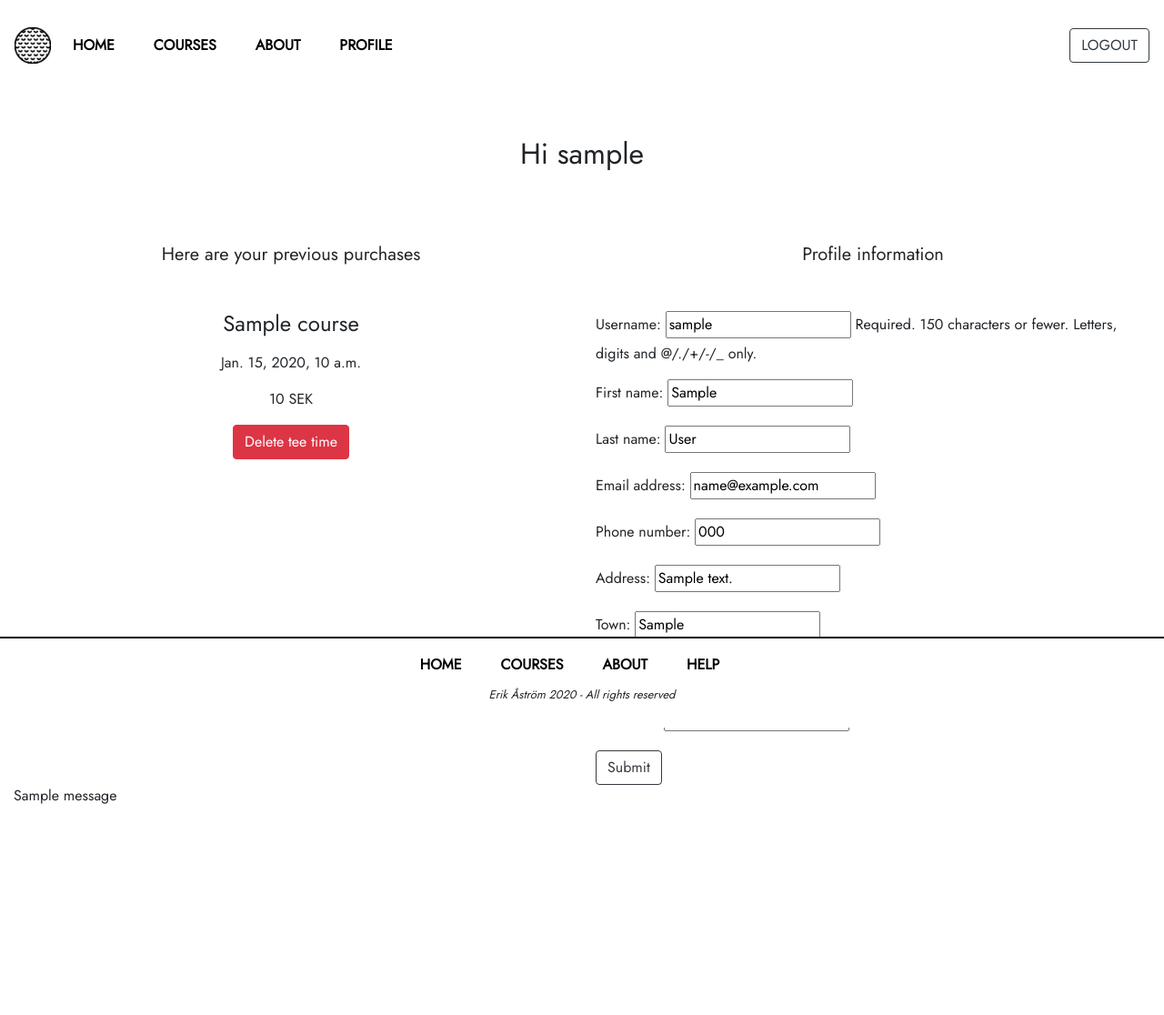
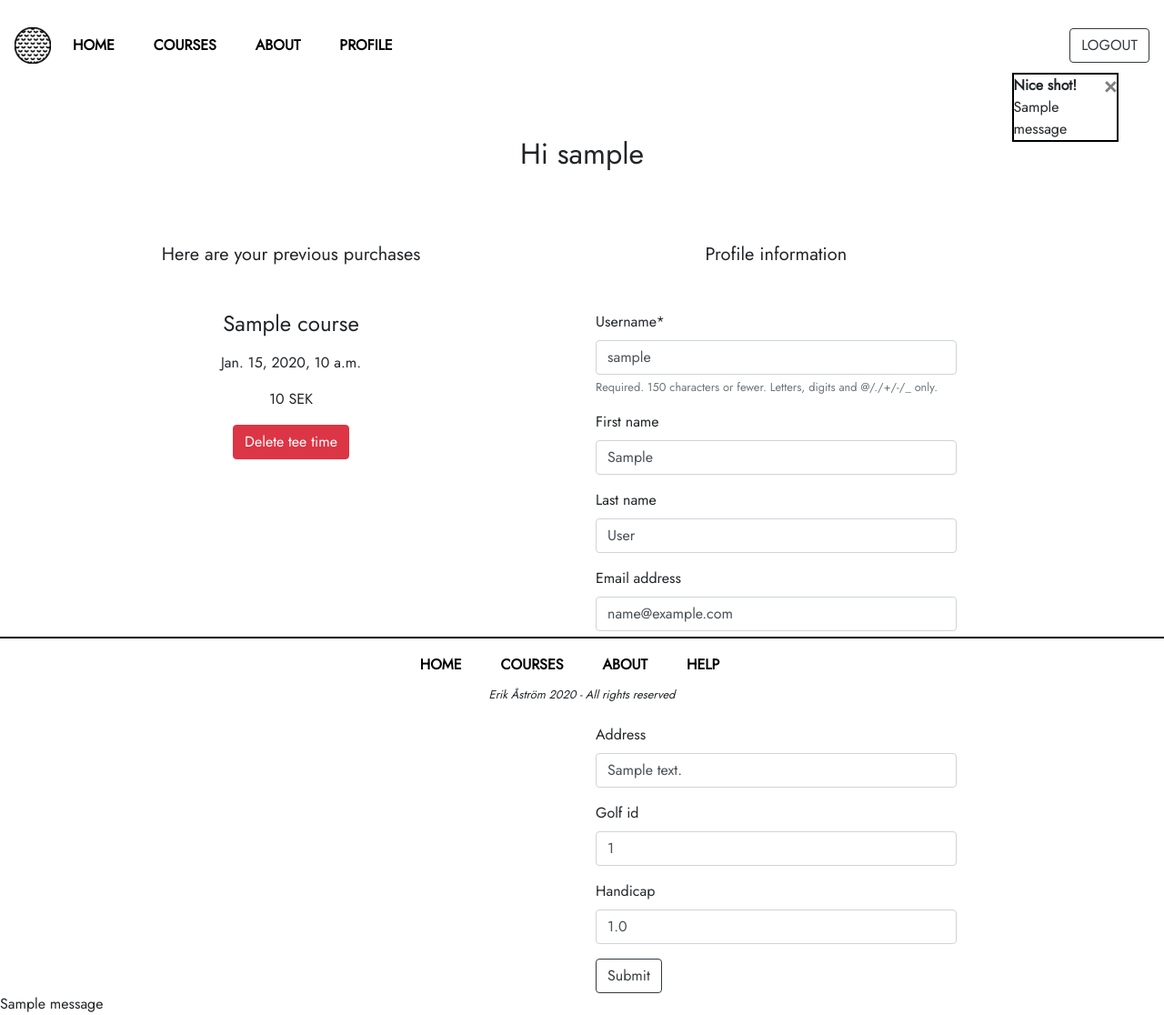
Before and after one commit to astromerik/big-city-golf, a Django app: page /golfprofile/ in a window 1280 px wide. Shown: the whole page at 91% size. Before the commit the page ends 884 px from the top, so only its background shows below. Run offline with Django 3.2, Linux system fonts and the light colour scheme; a user stored in the database is signed in; tables that the repository leaves empty hold one stand-in row (values such as "Sample post"); one stand-in notice (Sample message) is shown; parts of the project's set-up code (start-up, migrations or seed data) failed here and were passed over; some libraries are stand-ins or nearby versions.

Commit message:
installed crispy forms and added toasts to render messages

```diff
--- a/courses/views.py
+++ b/courses/views.py
@@ -94,7 +94,7 @@ def book_course(request):
     # Otherwise, just add it to the bag
     if course_id not in set(course_bag.keys()):
         course_bag[course_id] = [bag_entry, ]
-        print(course_bag[course_id])
+        messages.success(request, f'Added {course.course_name} to your golfbag')
     else:
         course_bag[course_id].append(bag_entry)
     request.session['course_bag'] = course_bag
--- a/golfprofile/templates/golfprofile/golfprofile.html
+++ b/golfprofile/templates/golfprofile/golfprofile.html
@@ -23,18 +23,27 @@
         </div>
         {% endfor %}
 
-        <div class="col-6 ml-auto">
+        <div class="col-8 col-sm-4">
             <h5 class="profile-topics">Profile information</h5>
             <form action="{% url 'golfprofile' %}" method="post">
                 {% csrf_token %}
                 <!-- From User -->
-                {{ user_form.as_p }}
+                {{ user_form.username | as_crispy_field }}
+                {{ user_form.first_name | as_crispy_field }}
+                {{ user_form.last_name | as_crispy_field }}
+                {{ user_form.email | as_crispy_field }}
+
                 <!-- From UserProfile -->
-                {{ user_profile_form.as_p }}
+                {{ user_profile_form.phone_number | as_crispy_field }}
+                {{ user_profile_form.address | as_crispy_field }}
+                {{ user_profile_form.golf_id | as_crispy_field }}
+                {{ user_profile_form.handicap | as_crispy_field }}
+
             <button type="submit" class="btn btn-outline-dark">Submit</button>
             </form>
         </div>
     </div>
+</div>
 {% for teetimes in tee_times %}
 <div class="modal fade" id="teetime{{ teetimes.id }}" tabindex="-1" role="dialog" aria-labelledby="exampleModalCenterTitle" aria-hidden="true">
     <div class="modal-dialog modal-dialog-centered" role="document">
@@ -64,7 +73,7 @@
     {{ message }}
 {% endfor %}
 
-</div>
+
 
 
 {% endblock %}
--- a/paygreenfee/templates/paygreenfee/paygreenfee.html
+++ b/paygreenfee/templates/paygreenfee/paygreenfee.html
@@ -81,9 +81,6 @@
             </span>
         </h1>
     </div>
- {% for message in messages %}
-               {{ message }}
-            {% endfor %}
 
 {% endblock %}
 {% block postloadjs %}
--- a/paygreenfee/views.py
+++ b/paygreenfee/views.py
@@ -72,6 +72,9 @@ def paygreenfee(request):
 
             if 'course_bag' in request.session:
                 del request.session['course_bag']
+                messages.success(request, f'Your tee time '
+                                 'is now booked. '
+                                 'Good luck on the course!')
                 return redirect(reverse('golfprofile'))
 
         else:
--- a/requirements.txt
+++ b/requirements.txt
@@ -3,10 +3,12 @@ Babel==2.8.0
 boto==2.49.0
 boto3==1.7.75
 botocore==1.10.75
+coverage==5.1
 dj-database-url==0.5.0
 Django==3.0.6
 django-allauth==0.41.0
 django-bootstrap-datepicker-plus==3.0.5
+django-crispy-forms==1.9.1
 django-phonenumber-field==4.0.0
 django-storages==1.9.1
 django-tempus-dominus==5.1.2.13
@@ -20,3 +22,4 @@ pytz==2020.1
 requests-oauthlib==1.3.0
 s3transfer==0.1.13
 sqlparse==0.3.1
+stripe==2.48.0
--- a/static/css/base.css
+++ b/static/css/base.css
@@ -52,6 +52,16 @@ h5 {
     margin-right: 20px;
 }
 
+.message-box {
+    position: fixed;
+    top: 80px;
+    right: 50px;
+    z-index: 9999;
+}
+
+.toast {
+    border: 2px solid black;
+}
 /* home page */
 
 #golfvideo {
--- a/templates/base.html
+++ b/templates/base.html
@@ -90,7 +90,24 @@
             <p class="text-center"><small><i> Erik Åström 2020 - All rights reserved</i></small></p>
         </div>
     </nav>
+
+    {% if messages %}
+        <div class="message-box">
+            {% for message in messages %}
+                {% with message.level as level %}
+                    {% if level == 40 %}
+                        {% include 'includes/toasts/fail.html' %}
+                    {% else %}
+                        {% include 'includes/toasts/success.html' %}
+                    {% endif %}
+                {% endwith %}
+            {% endfor %}
+        </div>
+    {% endif %}
     {% block postloadjs %}
+    <script type="text/javascript">
+        $('.toast').toast('show');
+    </script>
     {% endblock %}
   </body>
 </html>
--- /dev/null
+++ b/templates/includes/toasts/success.html
@@ -0,0 +1,11 @@
+<div class="toast" role="alert" aria-live="assertive" aria-atomic="true">
+  <div class="toast-header">
+    <strong class="mr-auto">Nice shot!</strong>
+    <button type="button" class="ml-2 mb-1 close" data-dismiss="toast" aria-label="Close">
+      <span aria-hidden="true">&times;</span>
+    </button>
+  </div>
+  <div class="toast-body">
+    {{ message }}
+  </div>
+</div>
```
Also changed, not shown: big_city_golf/settings.py (+9 -0 lines), courses/test_views.py (+6 -2 lines), templates/includes/toasts/fail.html (added, +11 -0 lines), 1 other file.
